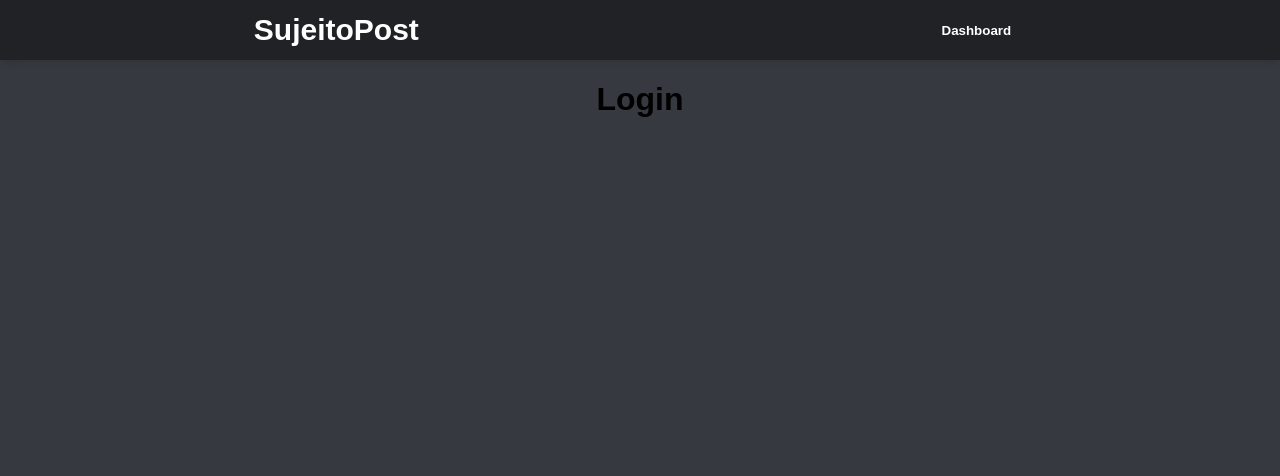
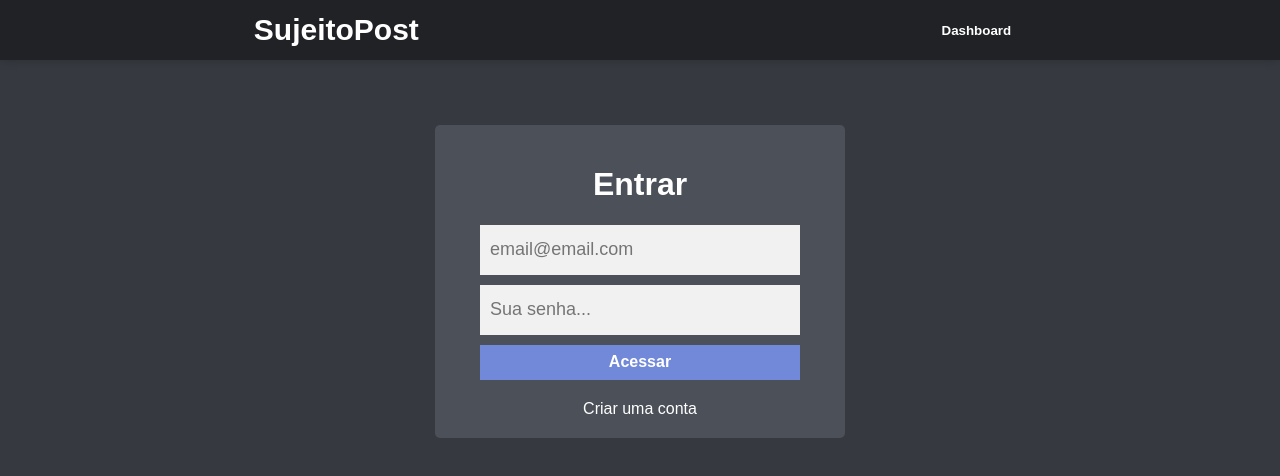
Before and after one commit to PauloAlves8039/vue-sujeito-post, a Vue app: page /login in a window 1280 px wide. Shown: the top 476 px of the page. Built offline with nearby package versions, Linux system fonts and the light colour scheme; no server answers.

Commit message:
Criando a página de Login

```diff
--- a/src/pages/Login.vue
+++ b/src/pages/Login.vue
@@ -1,17 +1,99 @@
 <template>
   <div id="login">
-    <h1>Login</h1>
+    <div class="loginArea" v-if="login">
+      <h1>Entrar</h1>
+      <form>
+        <input type="text" placeholder="email@email.com" v-model="email" />
+        <input type="password" placeholder="Sua senha..." v-model="password" />
+        <button type="submit">Acessar</button>
+      </form>
+      <a @click="toggleBtn">Criar uma conta</a>
+    </div>
+
+    <div class="loginArea" v-else>
+      <h1>Cadastrar</h1>
+      <form>
+        <input type="text" placeholder="Nome" v-model="nome">
+        <input type="text" placeholder="email@email.com" v-model="email" />
+        <input type="password" placeholder="Sua senha..." v-model="password" />
+        <button type="submit">Cadastrar</button>
+      </form>
+      <a @click="toggleBtn">Já possuo uma conta</a>
+    </div>
   </div>
 </template>
 
 <script>
-
 export default {
-  name: 'Login',
-
-}
+  name: "Login",
+  data(){
+    return{
+      nome: "",
+      email: "",
+      password: "",
+      login: true,
+    }
+  },
+  methods:{
+    toggleBtn(){
+      this.login = !this.login;
+      this.nome = '';
+      this.email = '';
+      this.password = '';
+    }
+  }
+};
 </script>
 
 <style scoped>
+h1 {
+  text-align: center;
+  color: #fff;
+}
 
+.loginArea {
+  display: flex;
+  align-items: center;
+  flex-direction: column;
+  padding: 20px;
+  margin-top: 65px;
+  max-width: 600px;
+  background: #4C5059;
+  border-radius: 5px;
+}
+
+form {
+  display: flex;
+  flex-direction: column;
+  margin: 0px 25px;
+}
+
+input {
+  margin-bottom: 10px;
+  height: 30px;
+  width: 300px;
+  font-size: 18px;
+  padding: 10px;
+  outline: none;
+  border: 0;
+  background: rgb(241, 241, 241);
+}
+
+button {
+  height: 35px;
+  border: 0;
+  background-color: #7289DA;
+  color: #FFF;
+  font-size: 16px;
+  font-weight: 600;
+  outline: none;
+  cursor: pointer;
+}
+
+.loginArea a {
+  margin-top: 20px;
+  text-decoration: none;
+  color: #FFF;
+  cursor: pointer;
+}
 </style>
```
Also changed, not shown: src/pages/home.css (added, +116 -0 lines).
